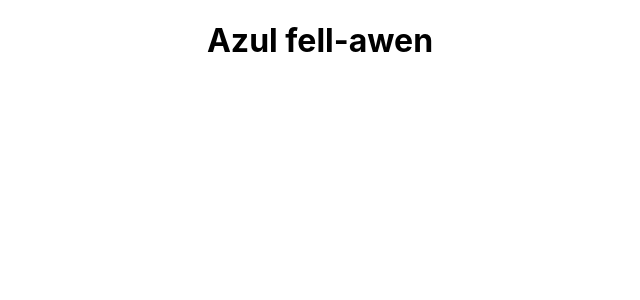
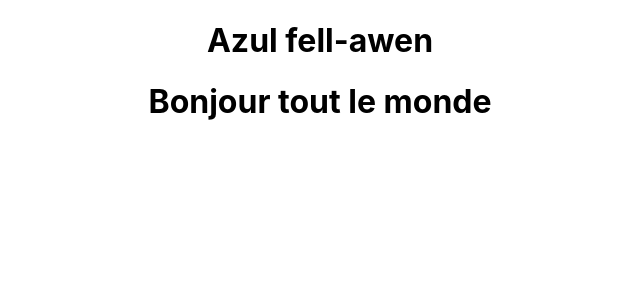
Before and after one commit to anzart/test, a React (Create React App) app: page / in a window 1280 px wide. Shown: the top 300 px of the page, without its empty margins (320-960 px from the left). Built offline with nearby package versions, Linux system fonts and the light colour scheme.

Commit message:
Add FR translation

```diff
--- a/src/App.js
+++ b/src/App.js
@@ -1,11 +1,11 @@
 import React from "react";
-
 import "./App.css";
 
 function App() {
   return (
     <div className="App">
       <h1>Azul fell-awen</h1>
+      <h1>Bonjour tout le monde</h1>
     </div>
   );
 }
```
